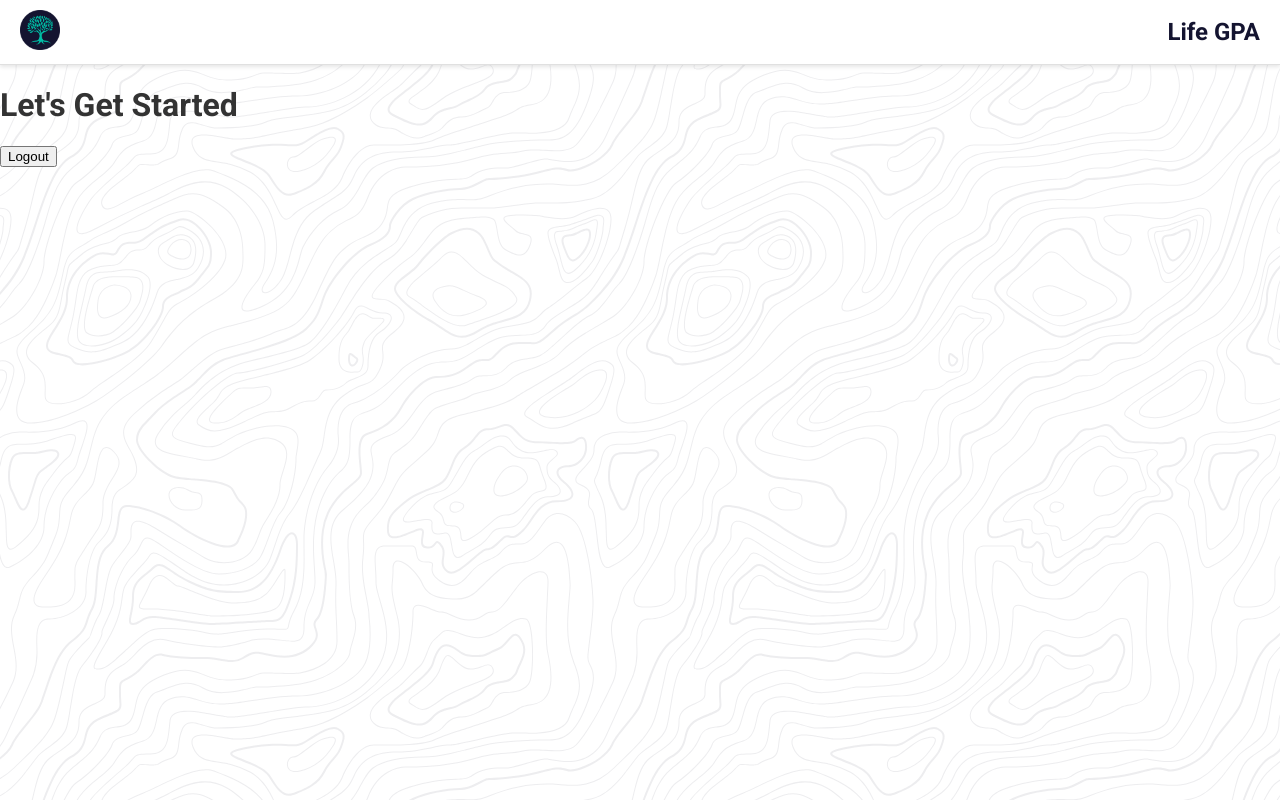
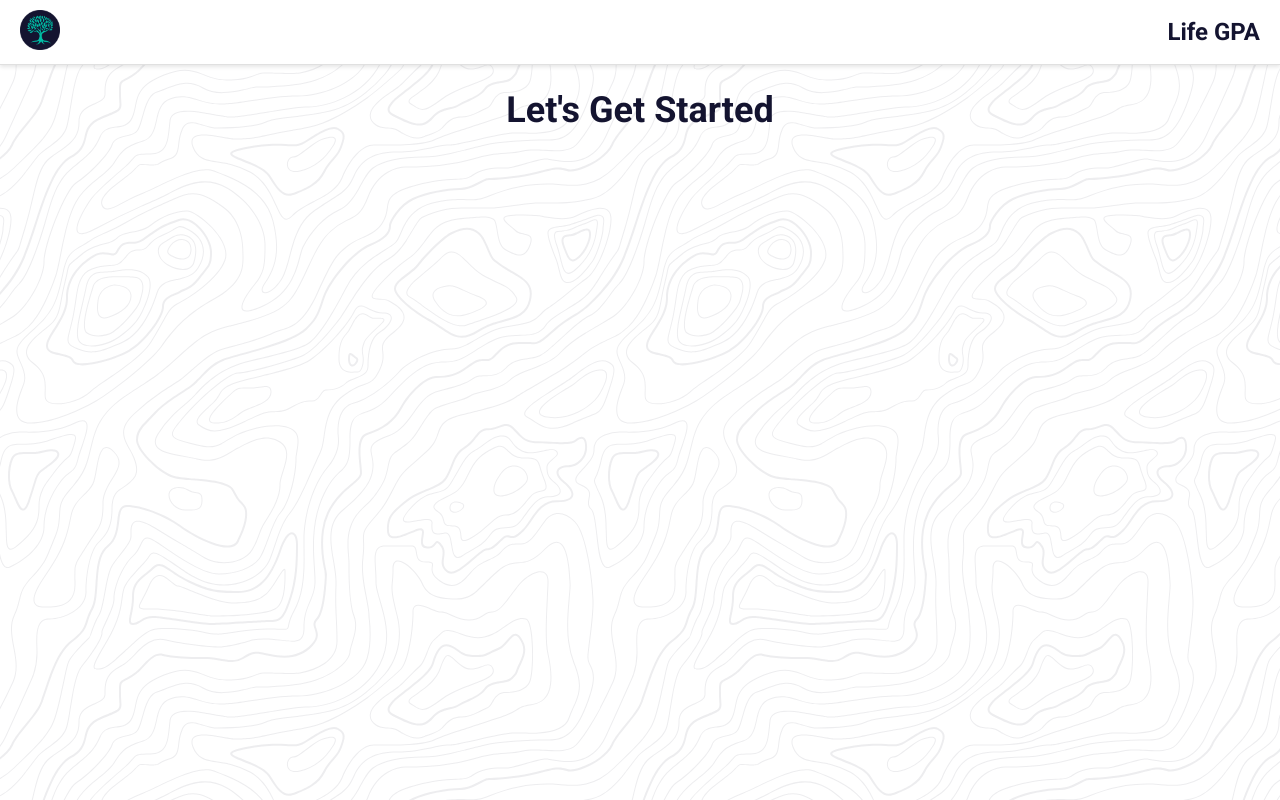
Before and after one commit to CompassFoundry/LifeGPA, a React (Create React App) app in the folder frontend/: page /home in a window 1280 px wide. Built offline with nearby package versions, Linux system fonts and the light colour scheme; no server answers.

Commit message:
passing email with sign in to user table and added basic styling and updates to the home page

```diff
--- a/frontend/src/Components/Auth/LoginUser.js
+++ b/frontend/src/Components/Auth/LoginUser.js
@@ -14,7 +14,7 @@ const LoginUser = () => {
 
     try {
       // Call Supabase's auth.signInWithPassword() method
-      const { error } = await supabase.auth.signInWithPassword({
+      const { data, error } = await supabase.auth.signInWithPassword({
         email,
         password,
       })
@@ -25,6 +25,24 @@ const LoginUser = () => {
       } else {
         setErrorMessage('') // Clear any previous error message
         console.log('User successfully logged in') // Log for debugging
+
+        // Ensure the user's email is in the `users` table
+        const user = data.user
+        if (user) {
+          const { error: upsertError } = await supabase.from('users').upsert(
+            {
+              user_id: user.id, // Ensure the correct user ID
+              email: user.email, // Add the email address
+            },
+            { onConflict: 'user_id' } // Avoid duplicates
+          )
+
+          if (upsertError) {
+            console.error('Error upserting user email:', upsertError.message)
+          } else {
+            console.log('User email successfully upserted to the users table.')
+          }
+        }
 
         // Navigate to the /home page
         navigate('/home')
--- a/frontend/src/Components/Home/Home.js
+++ b/frontend/src/Components/Home/Home.js
@@ -1,22 +1,10 @@
 import React from 'react'
-import { useNavigate } from 'react-router-dom' // Import useNavigate
-import { supabase } from '../../supabaseClient' // Import Supabase client
+import styles from './Home.module.css' // Import the CSS module
 
-const Home = ({ user, setUser }) => {
-  const navigate = useNavigate() // Initialize useNavigate
-
-  const handleLogout = async () => {
-    await supabase.auth.signOut() // Log the user out
-    setUser(null) // Clear the user state
-    navigate('/login') // Redirect to the login page
-    console.log('User successfully logged out')
-  }
-
+const Home = () => {
   return (
-    <div>
-      <h1>Let's Get Started</h1>
-      <button onClick={handleLogout}>Logout</button>{' '}
-      {/* Now using handleLogout */}
+    <div className={styles.container}>
+      <h1 className={styles.heading}>Let's Get Started</h1>
     </div>
   )
 }
--- /dev/null
+++ b/frontend/src/Components/Home/Home.module.css
@@ -0,0 +1,19 @@
+/* Home.module.css */
+
+/* Full-page container */
+.container {
+  display: flex;
+  justify-content: center; /* Horizontally center */
+  align-items: center; /* Vertically center */
+  margin: 0;
+  padding: 0;
+  box-sizing: border-box; /* Ensure padding doesn't affect dimensions */
+}
+
+/* Centered text */
+.heading {
+  font-size: 36px; /* Larger font size for the message */
+  font-weight: bold; /* Bold font for emphasis */
+  color: #141430; /* Secondary color */
+  text-align: center; /* Ensure text is centered */
+}
```
